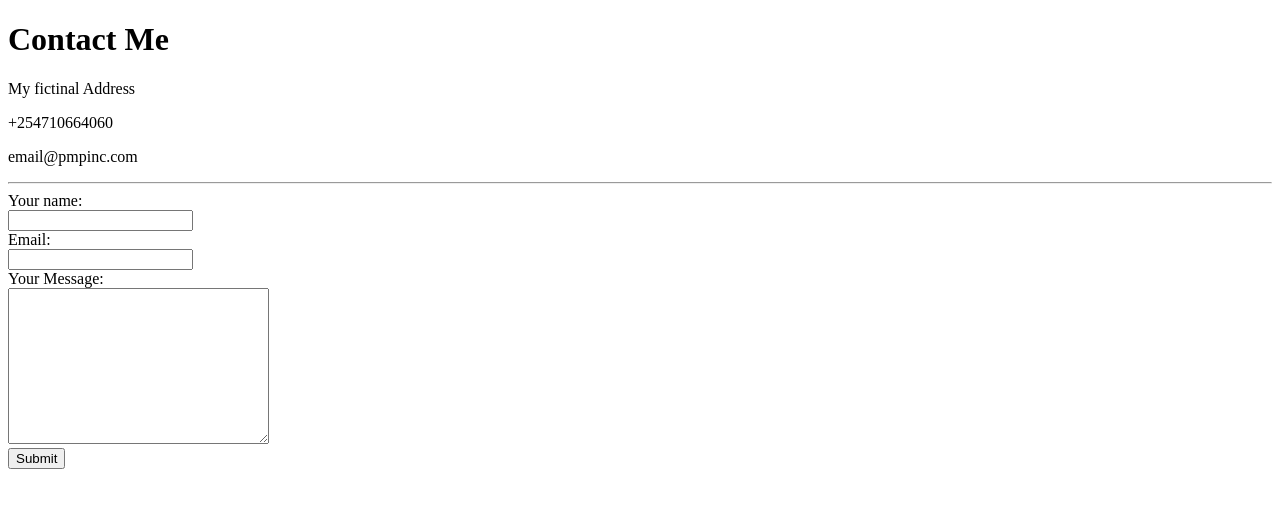
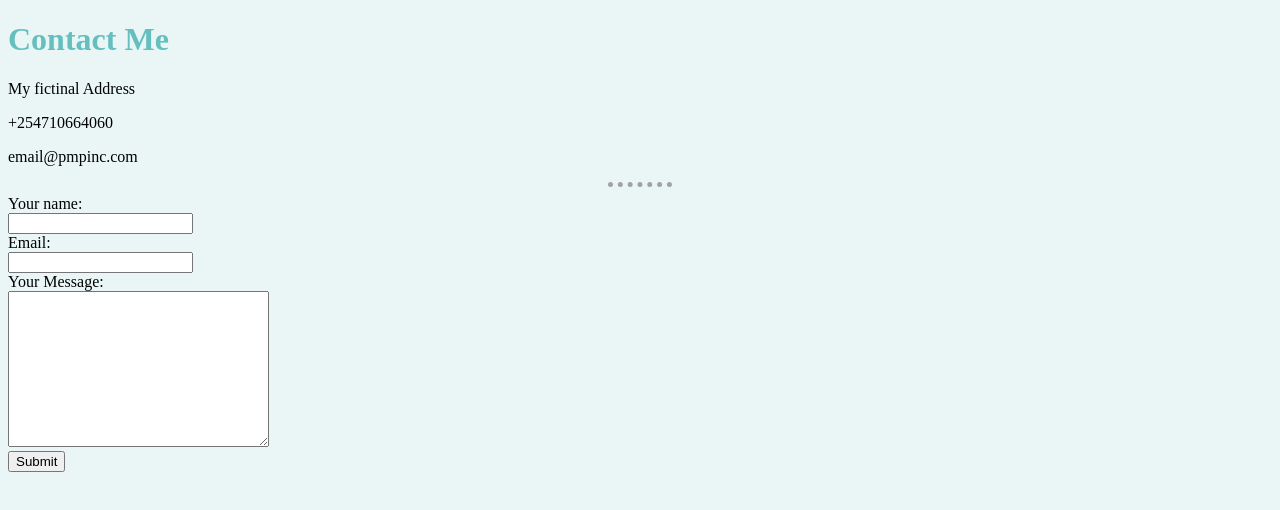
Before and after one commit to Muchirimuigai/cv, a plain HTML site: page contact-me.html in a window 1280 px wide. Drawn offline with Linux system fonts and the light colour scheme.

Commit message:
day 2of full stack code

```diff
--- a/contact-me.html
+++ b/contact-me.html
@@ -6,6 +6,7 @@
     <meta http-equiv="X-UA-Compatible" content="IE=edge">
     <meta name="viewport" content="width=device-width, initial-scale=1.0">
     <title>Document</title>
+    <link rel="stylesheet" href="css/style.css">
 </head>
 <body>
     <h1>Contact Me</h1>
--- /dev/null
+++ b/css/style.css
@@ -0,0 +1,16 @@
+body {
+    background-color: #eaf6f6;
+
+}
+hr {
+    border-style: none;
+    border-top-style: dotted;
+    border-color: rgb(164, 161, 161);
+    border-width: 5px;
+    width: 5%;
+}
+
+h1, h3 {
+    color: #66bfbf;
+
+}
```
Also changed, not shown: hobbies.html (+1 -0 lines), index.html (+1 -0 lines).
